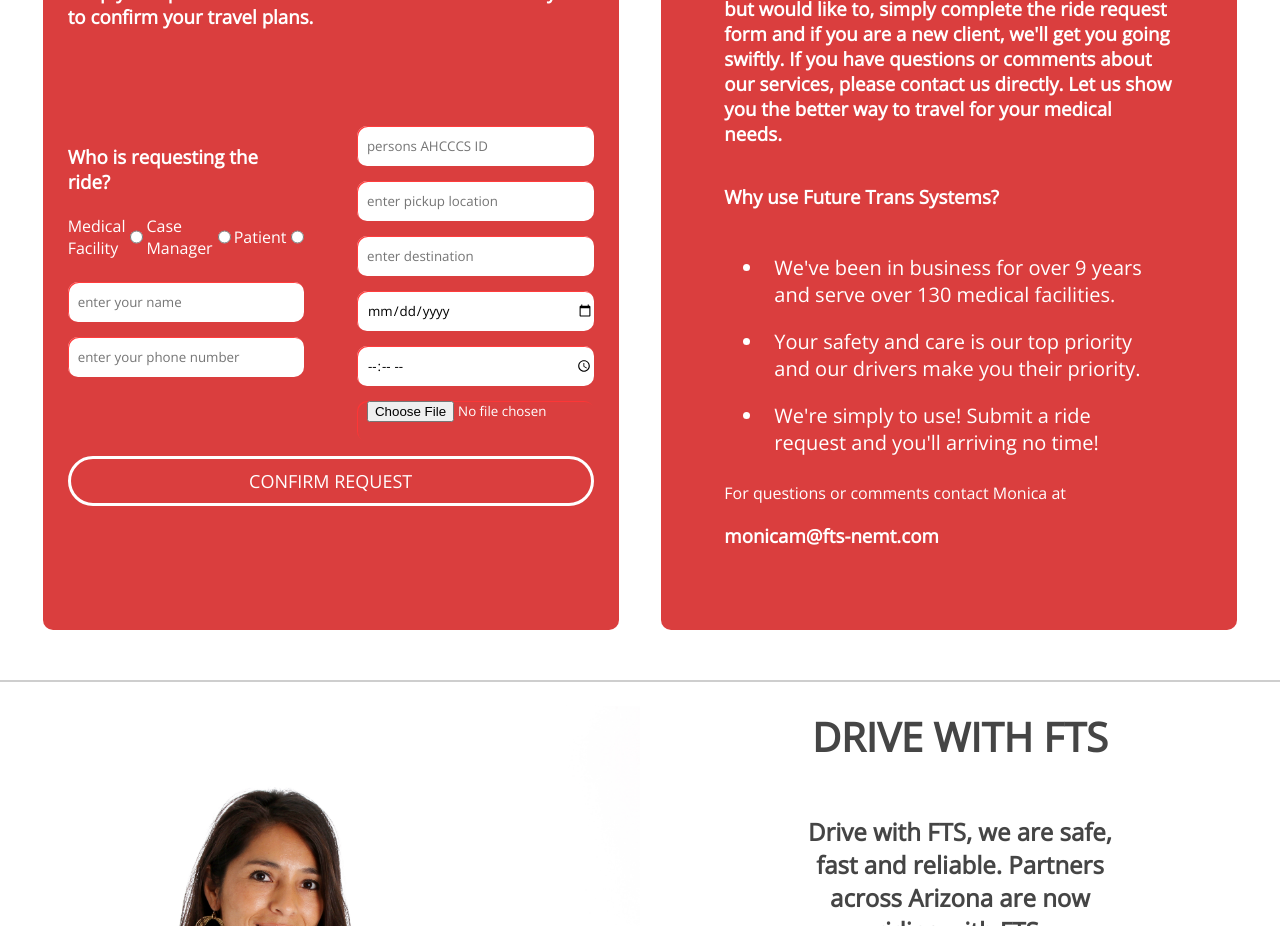
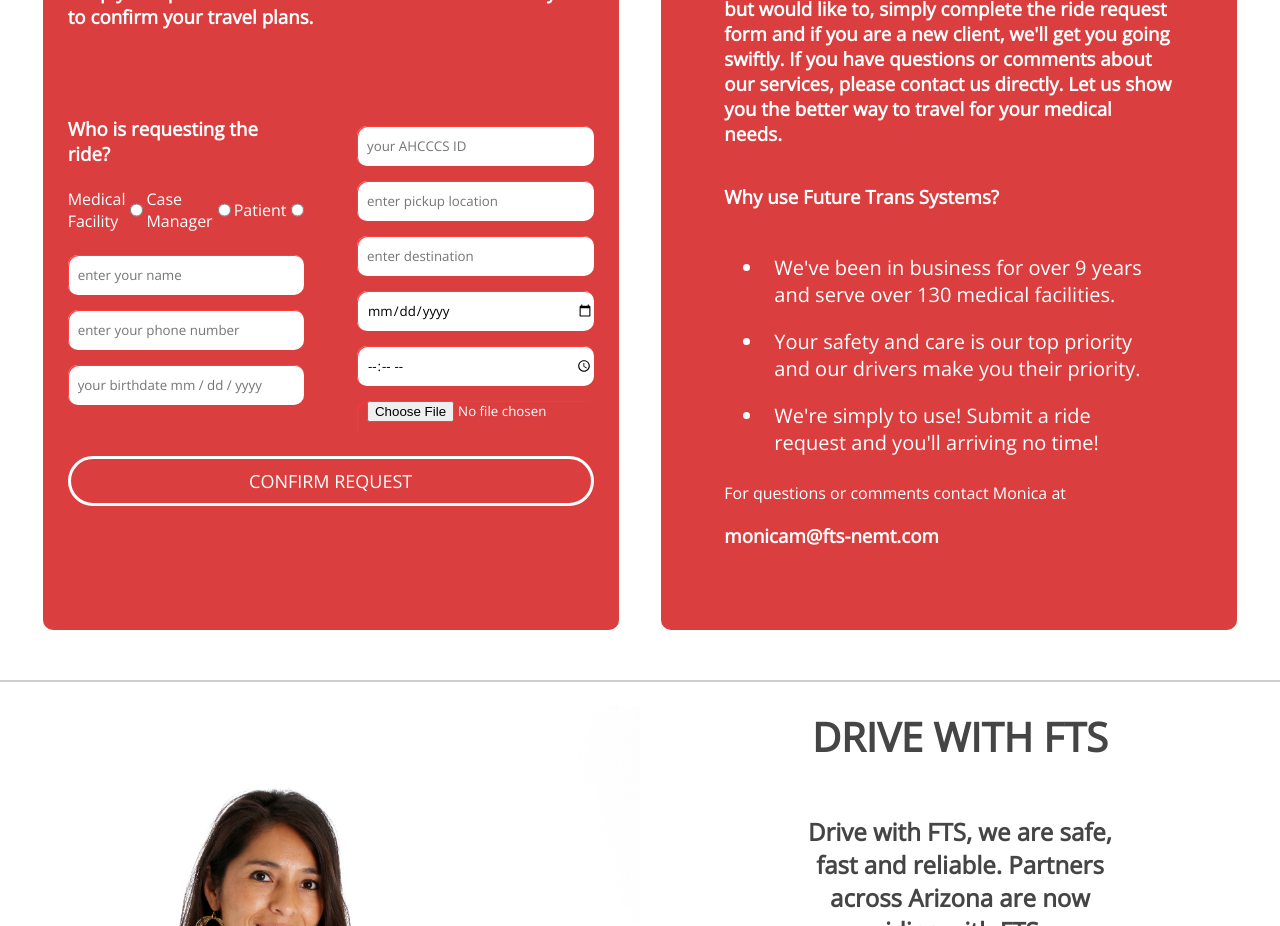
Before and after one commit to N3rd-H3rd-42/fts-client, a React (Create React App) app: page / in a window 1280 px wide. Shown: the part 1780-2706 px from the top of the page. Built offline with nearby package versions, Linux system fonts and the light colour scheme.

Commit message:
added birthdate option to ride request forms

```diff
--- a/src/components/home/requestARideForm.jsx
+++ b/src/components/home/requestARideForm.jsx
@@ -16,6 +16,7 @@
     requesterType: '',
     name: '',
     phone: '',
+    birthdate: '',
     ahcccsId: '',
     pickup: '',
     patientsName: "",
@@ -132,6 +133,7 @@
               onChange={onChange}
               required
             />
+
             {values.requesterType === "facility" || values.requesterType === "case-manager" ? <input
               name="facilityLocation"
               type="text"
@@ -144,6 +146,15 @@
               placeholder="patients name"
               onChange={onChange}
             /> : null}
+
+            <input
+              className="ride-form-input"
+              name="birthdate"
+              type="text"
+              placeholder={values.requesterType === "facility" || values.requesterType === "case-manager" ? "patients birthdate mm / dd / yyyy" : "your birthdate mm / dd / yyyy" }
+              onChange={onChange}
+              required
+            />
           </div>
 
           <div className="ride-form-right-inputs">
@@ -151,7 +162,7 @@
               className="ride-form-input"
               name="ahcccsId"
               type="text"
-              placeholder="persons AHCCCS ID"
+              placeholder={values.requesterType === "facility" || values.requesterType === "case-manager" ? "patients AHCCCS ID" : "your AHCCCS ID" }
               onChange={onChange}
               required
             />
--- a/src/components/newNavBar/newNavBar.jsx
+++ b/src/components/newNavBar/newNavBar.jsx
@@ -48,6 +48,7 @@
     requesterType: '',
     name: '',
     phone: '',
+    birthdate: '',
     ahcccsId: '',
     pickup: '',
     patientsName: '',
@@ -189,7 +190,7 @@
             <input
               name="ahcccsId"
               type="text"
-              placeholder="persons AHCCCS ID"
+              placeholder={ values.requesterType === "facility" || values.requesterType === "case-manager" ? "patients AHCCCS ID" : "your AHCCCS ID" }
               onChange={onChange}
             />
 
@@ -202,6 +203,15 @@
                 onChange={onChange}
               />
             ) : null}
+
+            <input
+              className="ride-form-input"
+              name="birthdate"
+              type="text"
+              placeholder={values.requesterType === "facility" || values.requesterType === "case-manager" ? "patients birthdate mm / dd / yyyy" : "your birthdate mm / dd / yyyy" }
+              onChange={onChange}
+              required
+            />
 
             <input
               name="pickup"
```
